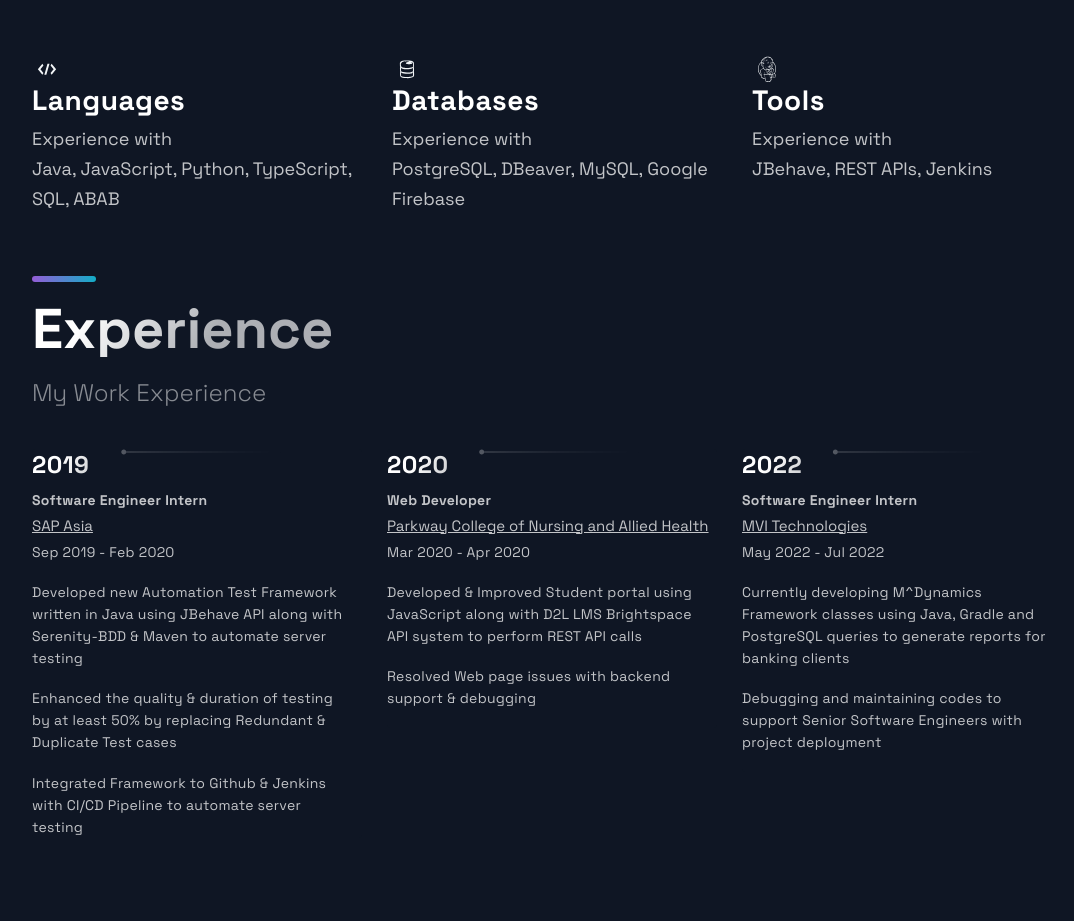
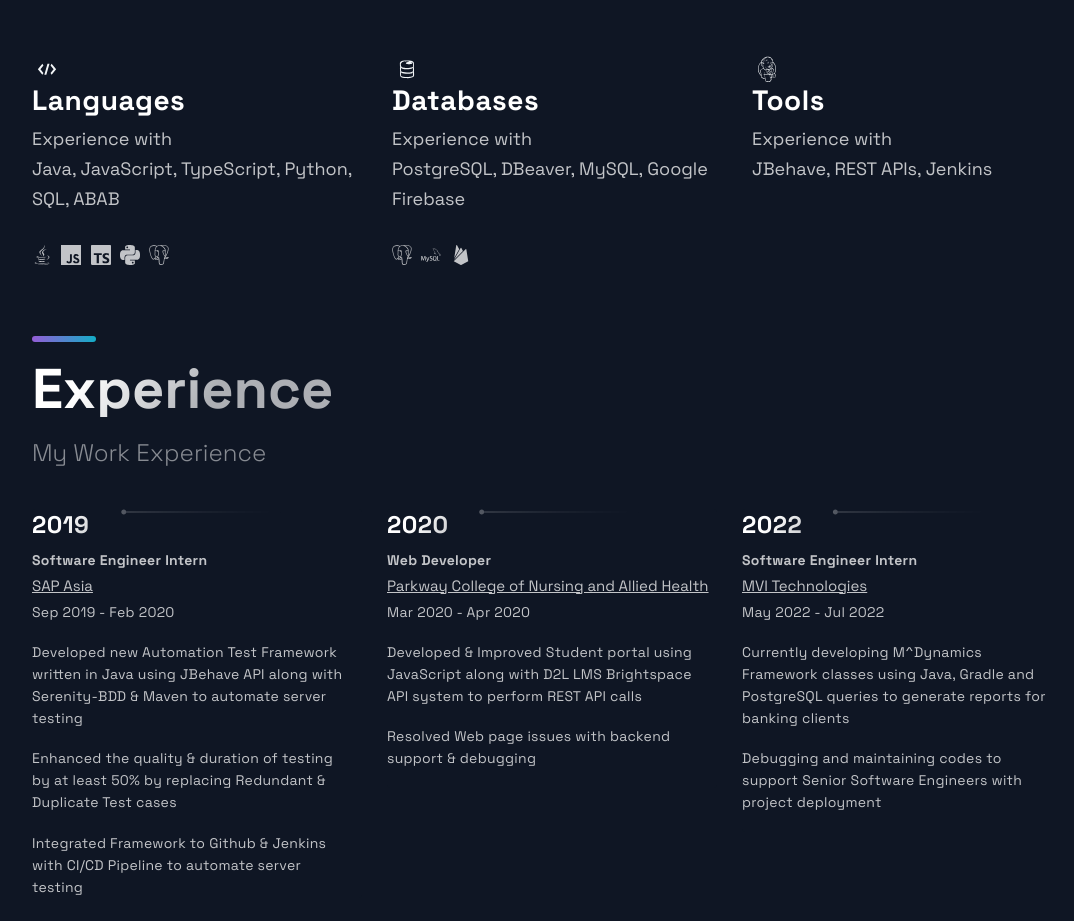
Before and after one commit to hueiiming/Portfolio-Website, a Next.js app: page / in a window 1280 px wide. Shown: the part 1840-2761 px from the top of the page, without its empty margins (88-1162 px from the left). Built offline with nearby package versions, Linux system fonts and the light colour scheme.

Commit message:
Updated Changes
Updated Changes

```diff
--- a/package.json
+++ b/package.json
@@ -9,6 +9,7 @@
   },
   "dependencies": {
     "@fortawesome/fontawesome-svg-core": "^6.1.1",
+    "@fortawesome/free-brands-svg-icons": "^6.1.1",
     "@fortawesome/free-regular-svg-icons": "^6.1.1",
     "@fortawesome/free-solid-svg-icons": "^6.1.1",
     "@fortawesome/react-fontawesome": "^0.1.18",
--- a/src/components/Technologies/Technologies.js
+++ b/src/components/Technologies/Technologies.js
@@ -1,5 +1,6 @@
 import React from 'react';
 import { DiCode, DiFirebase, DiJenkins } from 'react-icons/di';
+import { SiJava, SiJavascript, SiPython, SiPostgresql, SiTypescript, SiMysql, SiFirebase } from 'react-icons/si';
 import { Section, SectionDivider, SectionText, SectionTitle } from '../../styles/GlobalComponents';
 import { List, ListContainer, ListItem, ListParagraph, ListTitle } from './TechnologiesStyles';
 
@@ -18,7 +19,17 @@
           <ListTitle>Languages</ListTitle>
           <ListParagraph>
             Experience with <br />
-            Java, JavaScript, Python, TypeScript, SQL, ABAB
+            Java, JavaScript, TypeScript, Python, SQL, ABAB
+            <br /> <br />
+            <SiJava size="2rem"></SiJava>
+            &nbsp;&nbsp;
+            <SiJavascript size="2rem"></SiJavascript>
+            &nbsp;&nbsp;
+            <SiTypescript size="2rem"></SiTypescript>
+            &nbsp;&nbsp;
+            <SiPython size="2rem"></SiPython>
+            &nbsp;&nbsp;
+            <SiPostgresql size="2rem"></SiPostgresql>
           </ListParagraph>
         </ListContainer>
       </ListItem>
@@ -29,6 +40,12 @@
           <ListParagraph>
             Experience with <br />
             PostgreSQL, DBeaver, MySQL, Google Firebase
+            <br /><br />
+            <SiPostgresql size="2rem"></SiPostgresql>
+            &nbsp;&nbsp;
+            <SiMysql size="2rem"></SiMysql>
+            &nbsp;&nbsp;
+            <SiFirebase size="2rem"></SiFirebase>
           </ListParagraph>
         </ListContainer>
       </ListItem>
```
Also changed, not shown: 2 other files (tests, documents, lock files or other folders).
